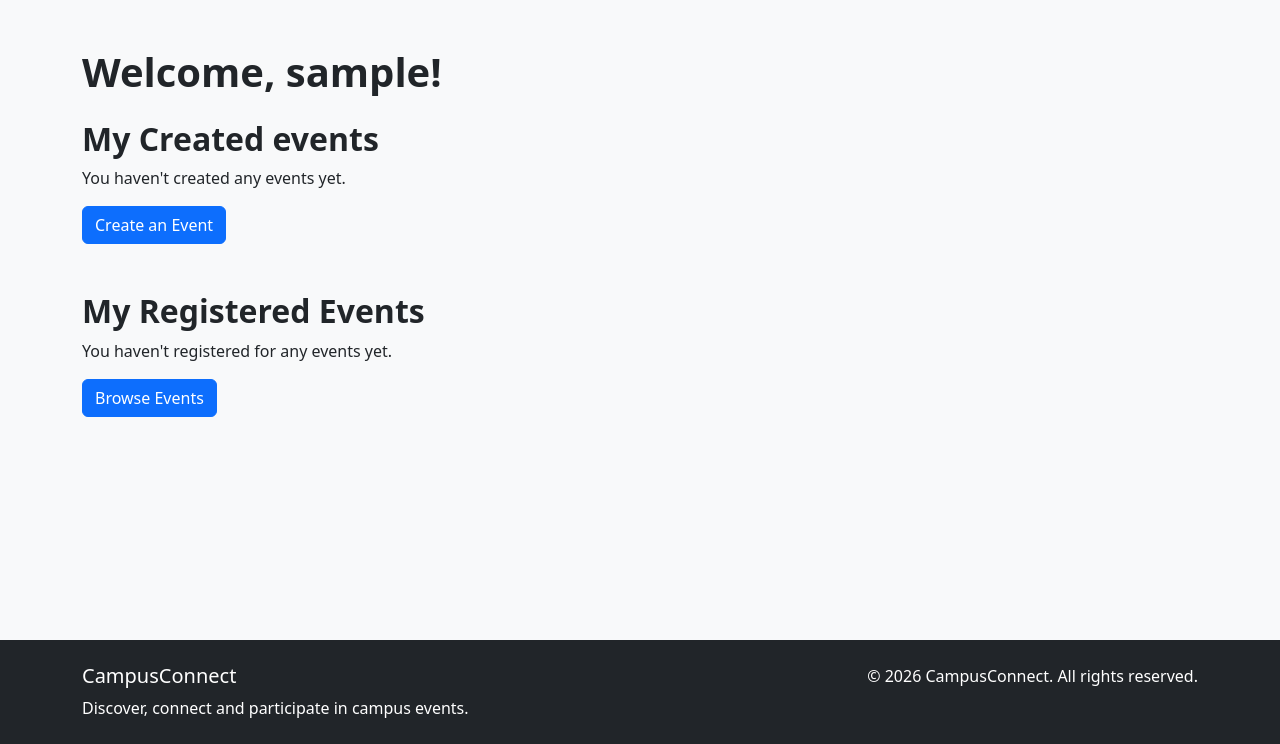
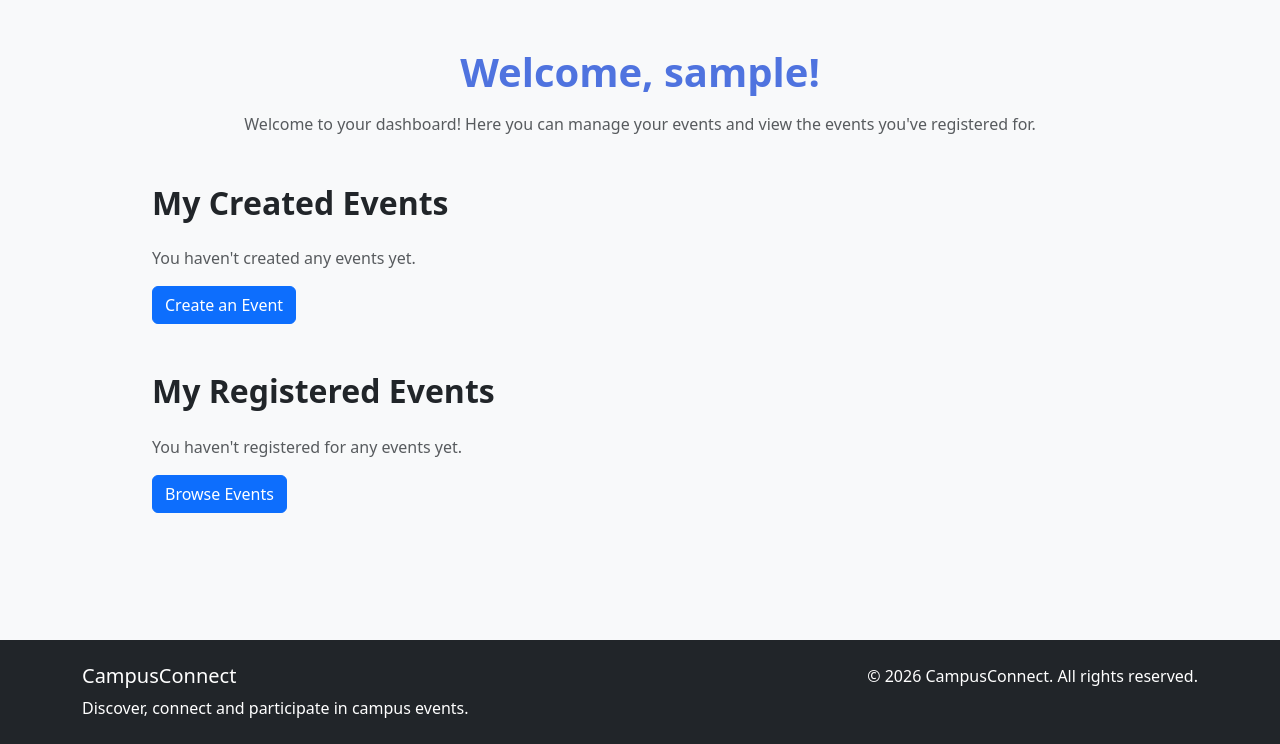
Before and after one commit to jmichael2025/Framework, a Django app: page /dashboard/ in a window 1280 px wide. Shown: the part 56-800 px from the top of the page. Run offline with Django 5.2, Linux system fonts and the light colour scheme; the visitor is signed in with stand-in values (Sample User, id 1); data that the repository does not hold is empty.

Commit message:
Improve dashboard event layout and styling

```diff
--- a/events/templates/events/dashboard.html
+++ b/events/templates/events/dashboard.html
@@ -1,25 +1,49 @@
+
 {% extends 'events/base.html' %}
 
 {% block title %}Dashboard | CampusConnect{% endblock %}
 
 {% block content %}
 
-<div class="container my-5">
+<div class="container my-5" style="max-width: 1000px;">
 
-    <h1 class="mb-4">Welcome, {{ user.username }}!</h1>
+    <!-- Welcome Message -->
+    <div class="text-center mb-5">
 
-    <h2>My Created events</h2>
+        <h1 class="fw-bold" style="color: #4f73df;">
+            Welcome, {{ user.username }}!
+        </h1>
+
+        <p class="text-muted mt-3">
+            Welcome to your dashboard! Here you can manage your events
+            and view the events you've registered for.
+        </p>
+
+    </div>
+
+
+    <!-- My Created Events -->
+    <h2 class="mb-4">My Created Events</h2>
 
     {% if created_events %}
 
+        <div class="row justify-content-center">
+
             {% for event in created_events %}
 
-            <div class="card mb-3 shadow-sm">
-                <div class="card-body">
+                <div class="col-md-6 col-lg-4 mb-4">
 
-                    <h3>{{ event.title }}</h3>
+                    <div class="card h-100 shadow-sm">
 
-                    <p>{{ event.description }}</p>
+                        <div class="card-body d-flex flex-column">
+
+                            <h3 class="h5 fw-bold">
+                                {{ event.title }}
+                            </h3>
+
+                            <p class="text-muted">
+                                {{ event.description }}
+                            </p>
 
                             <p>
                                 <strong>Date:</strong> {{ event.date }}
@@ -29,19 +53,30 @@
                                 <strong>Location:</strong> {{ event.location }}
                             </p>
 
+                            <div class="mt-auto">
+
                                 <a href="{% url 'event_detail' event.id %}"
                                    class="btn btn-primary">
                                     View Details
                                 </a>
 
                             </div>
+
+                        </div>
+
+                    </div>
+
                 </div>
 
             {% endfor %}
 
+        </div>
+
     {% else %}
 
-        <p>You haven't created any events yet.</p>
+        <p class="text-muted">
+            You haven't created any events yet.
+        </p>
 
         <a href="{% url 'create_event' %}"
            class="btn btn-primary">
@@ -49,18 +84,30 @@
         </a>
 
     {% endif %}
-<h2 class="mt-5">My Registered Events</h2>
+
+
+    <!-- My Registered Events -->
+    <h2 class="mt-5 mb-4">My Registered Events</h2>
 
     {% if registered_events %}
 
+        <div class="row justify-content-center">
+
             {% for event in registered_events %}
 
-            <div class="card mb-3 shadow-sm">
-                <div class="card-body">
+                <div class="col-md-6 col-lg-4 mb-4">
 
-                    <h3>{{ event.title }}</h3>
+                    <div class="card h-100 shadow-sm">
 
-                    <p>{{ event.description }}</p>
+                        <div class="card-body d-flex flex-column">
+
+                            <h3 class="h5 fw-bold">
+                                {{ event.title }}
+                            </h3>
+
+                            <p class="text-muted">
+                                {{ event.description }}
+                            </p>
 
                             <p>
                                 <strong>Date:</strong> {{ event.date }}
@@ -70,19 +117,30 @@
                                 <strong>Location:</strong> {{ event.location }}
                             </p>
 
+                            <div class="mt-auto">
+
                                 <a href="{% url 'event_detail' event.id %}"
                                    class="btn btn-primary">
                                     View Details
                                 </a>
 
                             </div>
+
+                        </div>
+
+                    </div>
+
                 </div>
 
             {% endfor %}
 
+        </div>
+
     {% else %}
 
-        <p>You haven't registered for any events yet.</p>
+        <p class="text-muted">
+            You haven't registered for any events yet.
+        </p>
 
         <a href="{% url 'event_list' %}"
            class="btn btn-primary">
```
Lines whose indentation alone changed are shown as unchanged.
